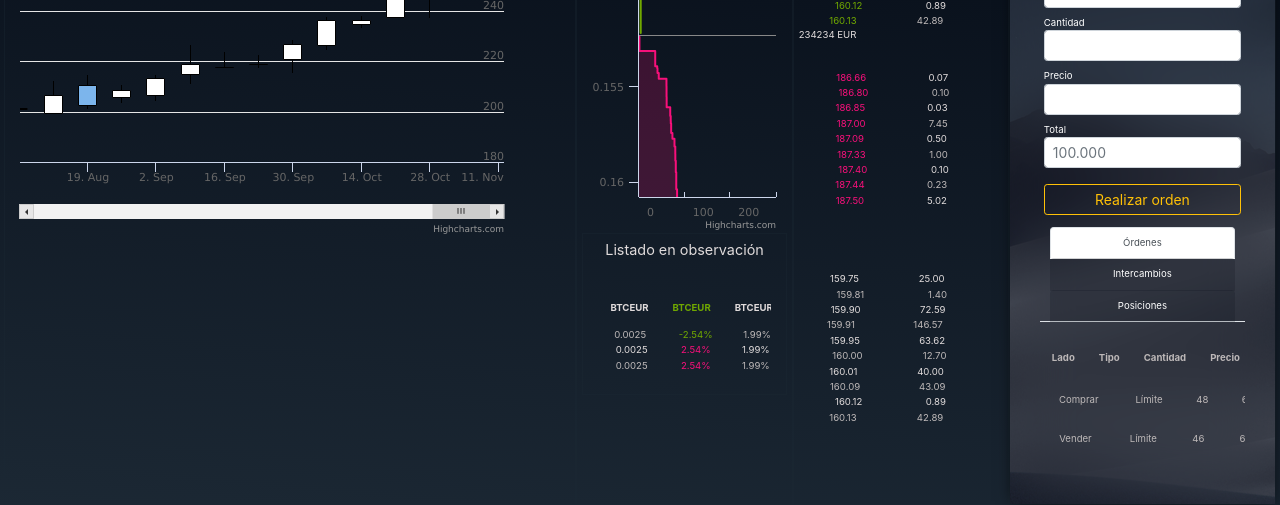
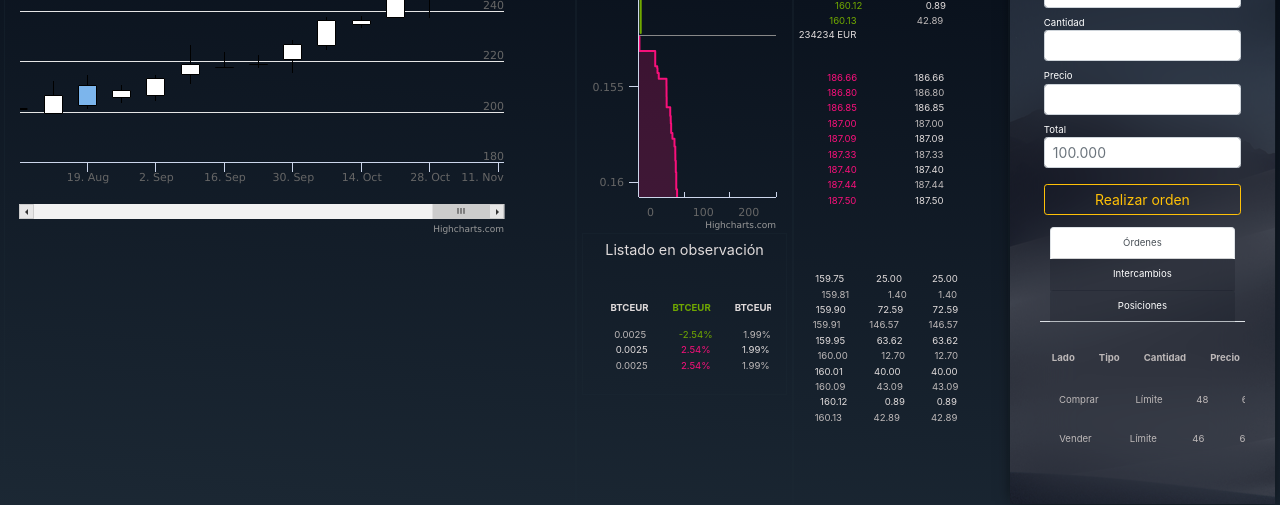
Before and after one commit to Dhauzur/front-afiste, a Vue app: page /#/about in a window 1280 px wide. Shown: the part 213-718 px from the top of the page. Built offline with nearby package versions, Linux system fonts and the light colour scheme; what vue-icon would draw is missing.

Commit message:
terceracolumna

```diff
--- a/src/components/order-book/index.vue
+++ b/src/components/order-book/index.vue
@@ -28,10 +28,11 @@
         <tbody >
           <tr v-for="(o, index) in orders" v-if="index > (orders.length/2) && index < (orders.length/2)+10">
             <td class="color-rojo">{{ o[0].toFixed(2) }}</td>
-            <td>{{ o[1].toFixed(2) }}</td>
+            <td>{{ o[0].toFixed(2) }}</td>
           </tr>
         </tbody>
       </table>
+
     </div>
     <div class="tableOrder">
       <table class="table table-striped table-hover table-responsive">
@@ -44,6 +45,7 @@
         <tbody >
           <tr v-for="(o, index) in orders" v-if=" index < 10">
             <td>{{ o[0].toFixed(2) }}</td>
+            <td>{{ o[1].toFixed(2) }}</td>
             <td>{{ o[1].toFixed(2) }}</td>
           </tr>
         </tbody>
```
